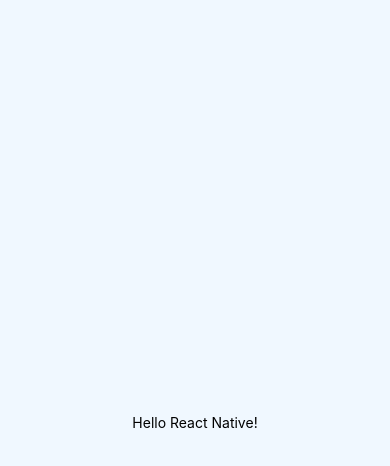
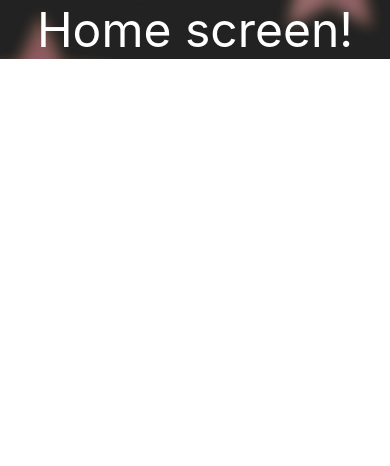
Before and after one commit to Cinkowyy/movies-app, a React Native app: screen / in a window 390 px wide. Shown: the top 466 px of the page. Built offline with nearby package versions, Linux system fonts and the light colour scheme.

Commit message:
feat: add home screen background with scroll view

```diff
--- a/App.js
+++ b/App.js
@@ -1,16 +1,32 @@
-import { View, Text } from "react-native";
+import Home from "./screens/Home";
+import {
+  SafeAreaView,
+  Platform,
+  StatusBar,
+  ImageBackground,
+  StyleSheet,
+} from "react-native";
+
+const backgroundImage = require("./img/background.png");
 
 export default function App() {
   return (
-    <View
-      style={{
-        flex: 1,
-        justifyContent: "center",
-        alignItems: "center",
-          backgroundColor: "#F0F8FF"
-      }}
-    >
-      <Text>Hello React Native!</Text>
-    </View>
+    <SafeAreaView style={styles.safeArea}>
+      <ImageBackground source={backgroundImage} style={styles.imageBackground}>
+        <Home />
+      </ImageBackground>
+    </SafeAreaView>
   );
 }
+
+const styles = StyleSheet.create({
+  safeArea: {
+    marginTop: Platform.OS === "android" ? StatusBar.currentHeight : 0,
+    backgroundColor: "#222222",
+  },
+
+  imageBackground: {
+    width: "100%",
+    height: "100%",
+  },
+});
--- a/package.json
+++ b/package.json
@@ -7,7 +7,8 @@
     "react-native-web": "0.17.7"
   },
   "devDependencies": {
-    "@babel/core": "^7.12.9"
+    "@babel/core": "^7.12.9",
+    "prettier": "2.7.1"
   },
   "scripts": {
     "start": "expo start",
--- /dev/null
+++ b/screens/Home.js
@@ -0,0 +1,23 @@
+import { ScrollView, StyleSheet, Text, View } from "react-native";
+
+export default function Home() {
+  return (
+    <View style={styles.screenContainer}>
+      <ScrollView showsVerticalScrollIndicator={false}>
+        <Text style={styles.text}>Home screen!</Text>
+      </ScrollView>
+    </View>
+  );
+}
+
+const styles = StyleSheet.create({
+  screenContainer: {
+    height: "100%",
+    alignItems: "center",
+    justifyContent: "center",
+  },
+  text: {
+    fontSize: 48,
+    color: "#FFF",
+  },
+});
```
Also changed, not shown: img/background.png (added), 1 other file (tests, documents, lock files or other folders).
